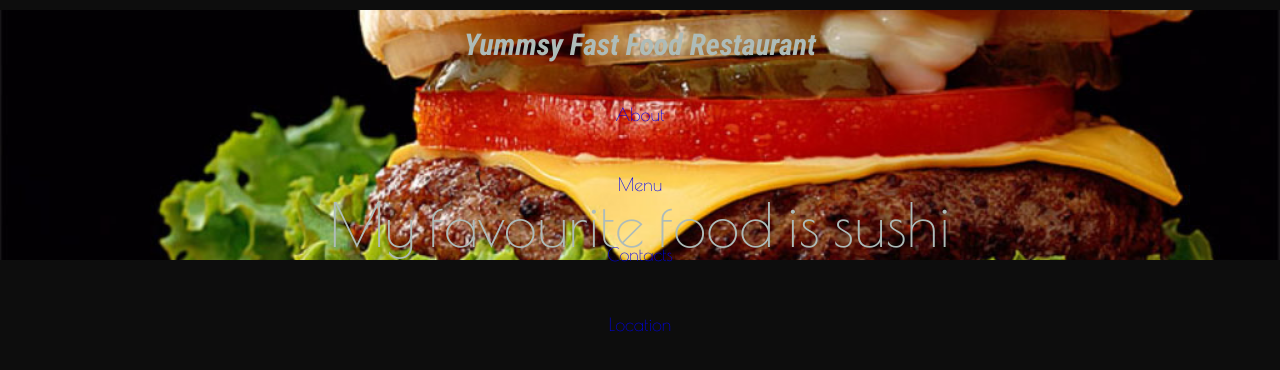
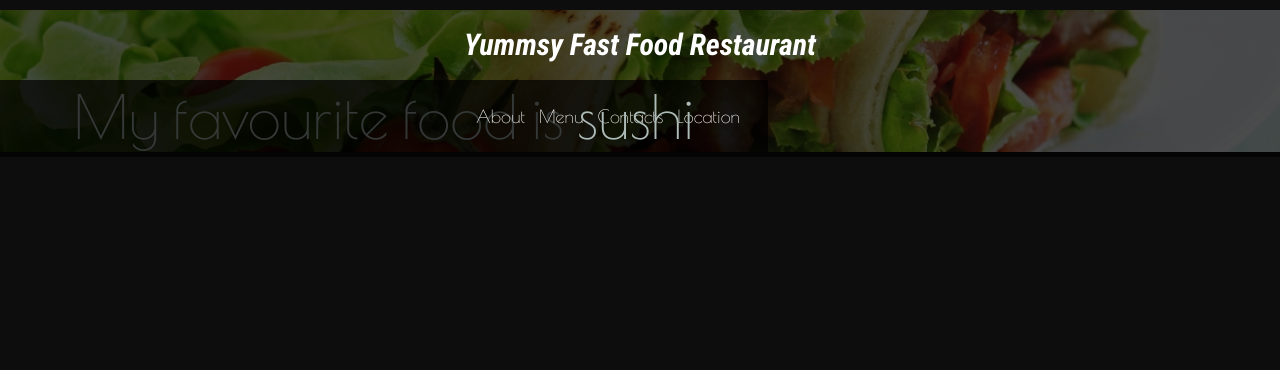
Before and after one commit to cnzau/yummsyFastFoodRestaurant, a plain HTML site: page index.html in a window 1280 px wide. Drawn offline with nearby package versions, Linux system fonts and the light colour scheme.

Commit message:
styled navbar

```diff
--- a/css/style.css
+++ b/css/style.css
@@ -29,7 +29,7 @@ a {
   text-decoration: none;
 }
 .title-bg {
-  background-image: url(../images/img00.jpg);
+  background-image: url(../images/img04.jpg);
   background-size: cover;
   background-repeat: no-repeat;
   background-position: center center;
@@ -44,11 +44,32 @@ a {
   font-size: 36px;
   font-weight: 700;
   font-style: italic;
+  color: #ffffff;
+  background: rgba(0,0,0,0.7);
+}
+.navbar {
+    text-align: center;
+    background: rgba(0,0,0,0.7);
+}
+.navbar .nav {
+    margin: 0;
+    padding: 0;
+    display: inline-block;
+    margin-right: 5%;
+}
+.navbar .nav .item {
+    display: inline-block;
+    color: #ffffff;
+    padding: 2px 5px 5px 5px;
+}
+.navbar .nav .item a {
+    color: #ffffff;
 }
 @media only screen and (min-width: 768px) {
   .cd-title {
     line-height: 70px;
   }
+
 }
 @media only screen and (min-width: 1170px) {
   .cd-title {
@@ -57,27 +78,15 @@ a {
   }
   .cd-title h1 {
     font-size: 3rem;
+    color: #ffffff;
   }
 }
 
 .cd-intro {
-  width: 90%;
+  width: 100%;
   max-width: 768px;
   text-align: center;
-}
-
-.cd-intro {
-  margin: 4em auto;
-}
-@media only screen and (min-width: 768px) {
-  .cd-intro {
-    margin: 5em auto;
-  }
-}
-@media only screen and (min-width: 1170px) {
-  .cd-intro {
-    margin: 6em auto;
-  }
+  background: rgba(0,0,0,0.7);
 }
 
 .cd-headline {
```
